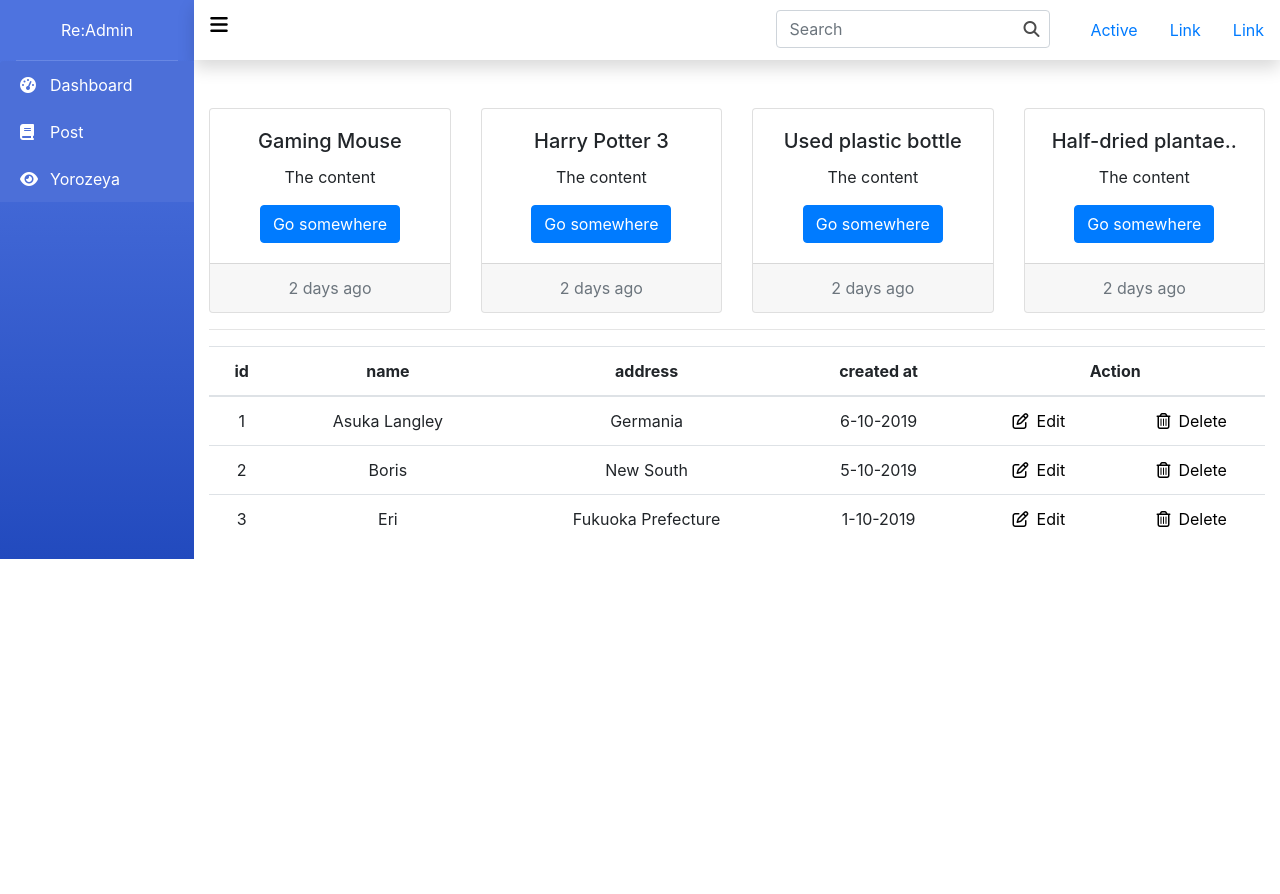
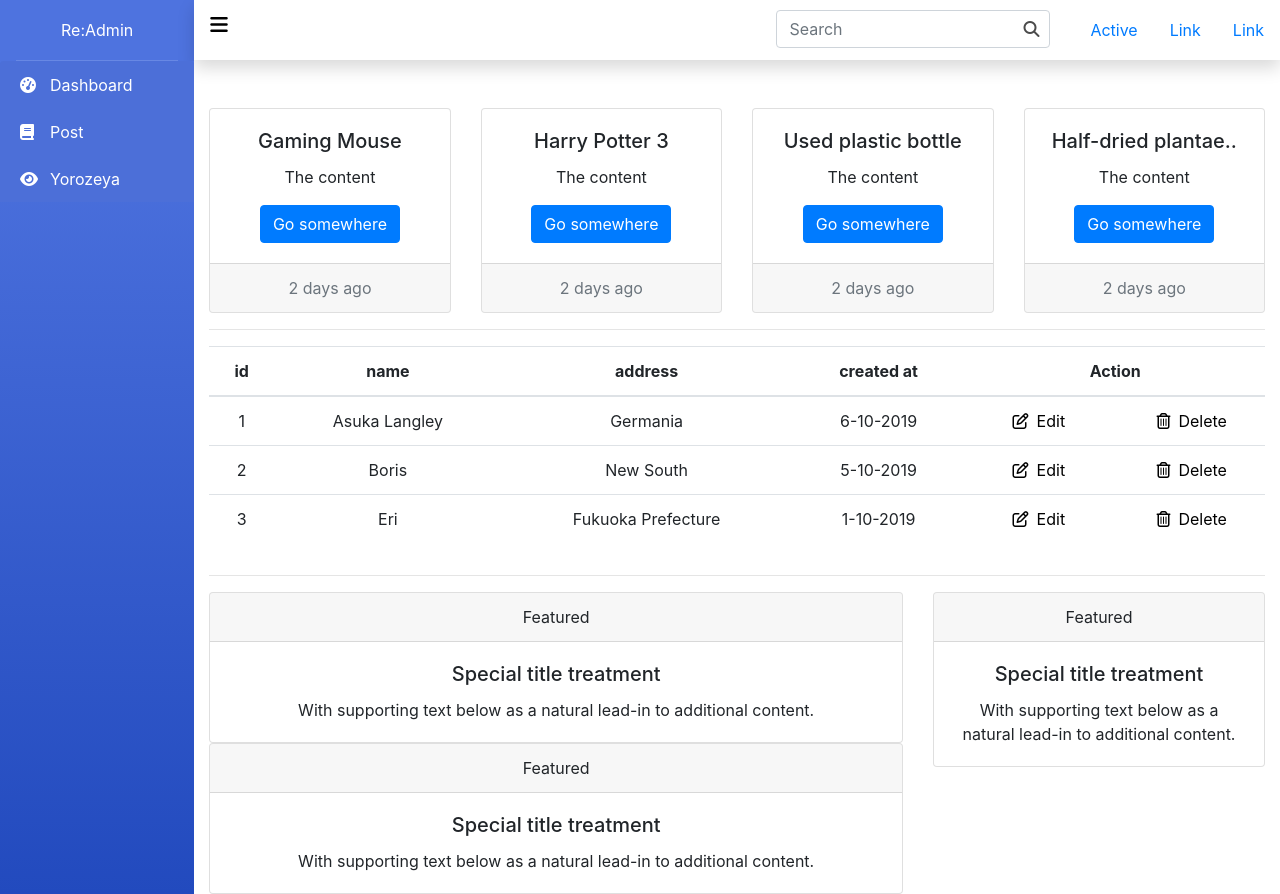
Before and after one commit to prstyocode/react-admin, a React (Create React App) app: page / in a window 1280 px wide. Before the commit the page ends 800 px from the top, so only its background shows below. Built offline with nearby package versions, Linux system fonts and the light colour scheme.

Commit message:
add form components

```diff
--- a/src/layouts/Main.js
+++ b/src/layouts/Main.js
@@ -3,6 +3,7 @@ import { Container, Row } from "react-bootstrap";
 import Header from "./Header";
 import DashboardCard from "./dashboard/Card";
 import DataTable from "./dashboard/DataTable";
+import BasicForm from "./form/BasicForm";
 
 export default function Main() {
   return (
@@ -13,6 +14,8 @@ export default function Main() {
       <DashboardCard />
       <hr></hr>
       <DataTable />
+      <hr></hr>
+      <BasicForm />
     </Container>
   );
 }
--- /dev/null
+++ b/src/layouts/form/BasicForm.js
@@ -0,0 +1,59 @@
+import React, { useContext, useEffect } from "react";
+import { Card, Col, Row } from "react-bootstrap";
+import Context from "../../context/root";
+
+const BasicForm = props => {
+  const context = useContext(Context);
+  useEffect(() => {
+    console.log(context);
+  }, []);
+
+  return (
+    <Row>
+      <Col md="8">
+        <Row>
+          <Col>
+            <Card>
+              <Card.Header>Featured</Card.Header>
+              <Card.Body>
+                <Card.Title>Special title treatment</Card.Title>
+                <Card.Text>
+                  With supporting text below as a natural lead-in to additional
+                  content.
+                </Card.Text>
+              </Card.Body>
+            </Card>
+          </Col>
+        </Row>
+        <Row>
+          <Col>
+            <Card>
+              <Card.Header>Featured</Card.Header>
+              <Card.Body>
+                <Card.Title>Special title treatment</Card.Title>
+                <Card.Text>
+                  With supporting text below as a natural lead-in to additional
+                  content.
+                </Card.Text>
+              </Card.Body>
+            </Card>
+          </Col>
+        </Row>
+      </Col>
+      <Col>
+        <Card>
+          <Card.Header>Featured</Card.Header>
+          <Card.Body>
+            <Card.Title>Special title treatment</Card.Title>
+            <Card.Text>
+              With supporting text below as a natural lead-in to additional
+              content.
+            </Card.Text>
+          </Card.Body>
+        </Card>
+      </Col>
+    </Row>
+  );
+};
+
+export default BasicForm;
```
